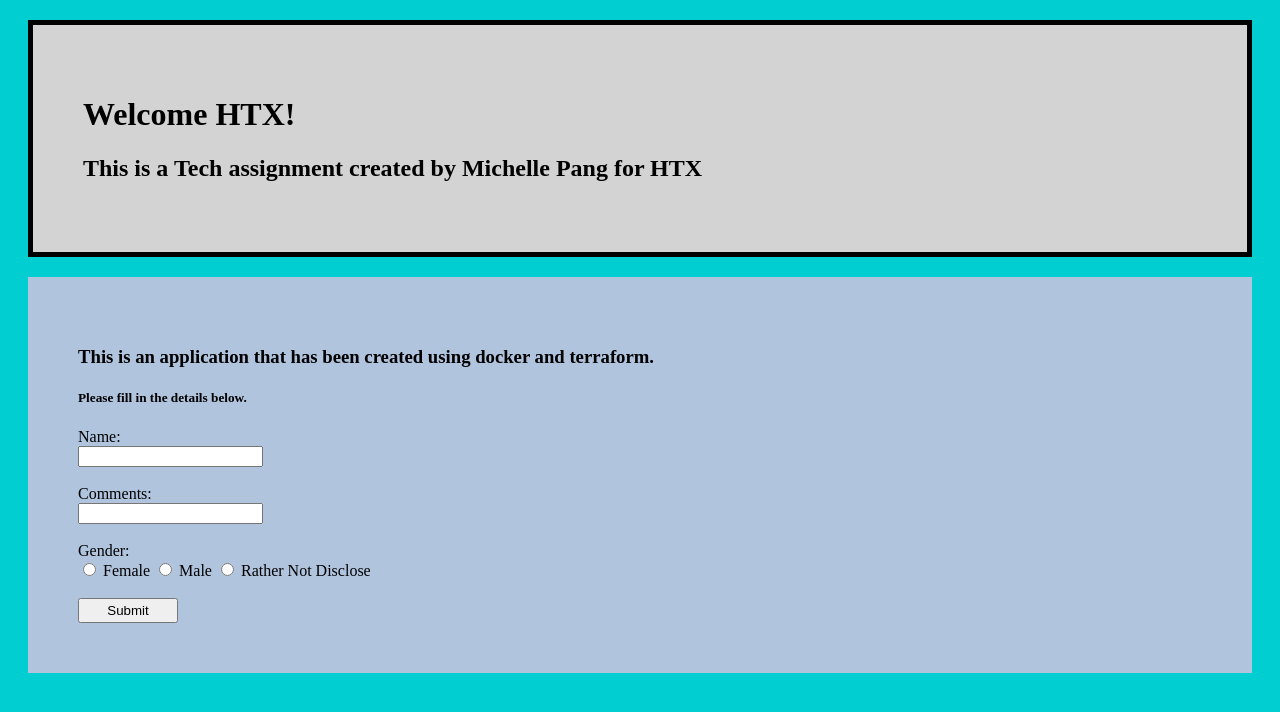
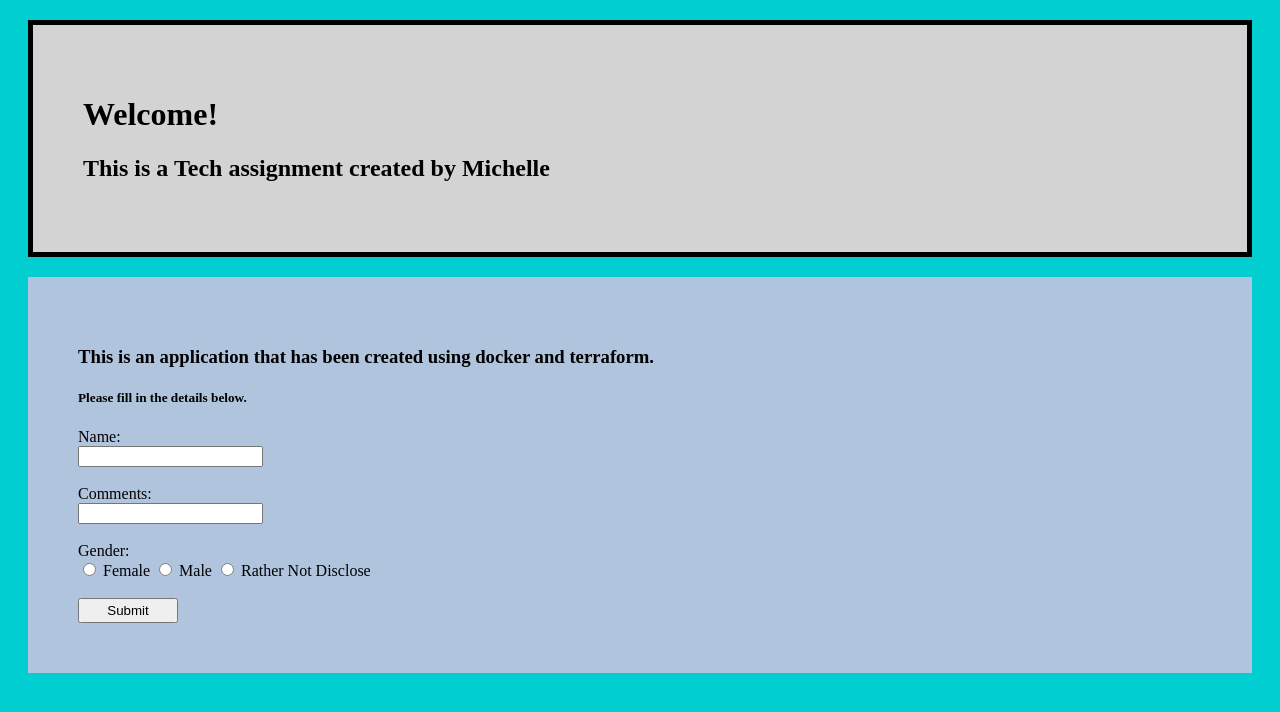
Before and after one commit to hqpang/interactive-docker-image-with-terraform, a website: page index.html in a window 1280 px wide. Drawn offline with Linux system fonts and the light colour scheme.

Commit message:
cleaned up some text information

```diff
--- a/index.html
+++ b/index.html
@@ -2,7 +2,7 @@
 <html lang="en">
 <head>
   <meta charset="UTF-8">
-  <title>Tech Assessment for HTX</title>
+  <title>Tech Assessment</title>
   <style>
     body {
             background-color:#00CED1;}
@@ -61,8 +61,8 @@
 
   <div class="introduction-container">
     <div>
-      <h1>Welcome HTX!</h1>
-      <h2> This is a Tech assignment created by Michelle Pang for HTX </h2>
+      <h1>Welcome!</h1>
+      <h2> This is a Tech assignment created by Michelle </h2>
     </div>
   </div>
 
--- a/package.json
+++ b/package.json
@@ -1,7 +1,7 @@
 {
-  "name": "htx-interactive-docker-image-with-terraform",
+  "name": "interactive-docker-image-with-terraform",
   "version": "1.0.0",
-  "description": "A tech assessment for HTX by Michelle Pang",
+  "description": "A tech assessment by Michelle",
   "main": "app.js",
   "scripts": {
     "test": "echo \"Error: no test specified\" && exit 1"
@@ -14,7 +14,7 @@
     "terraform",
     "docker"
   ],
-  "author": "Michelle Pang",
+  "author": "Michelle",
   "bugs": {
     "url": " https://github.com/hqpang/interactive-docker-image-with-terraform.git "
   },
```
Also changed, not shown: 1 other file.
